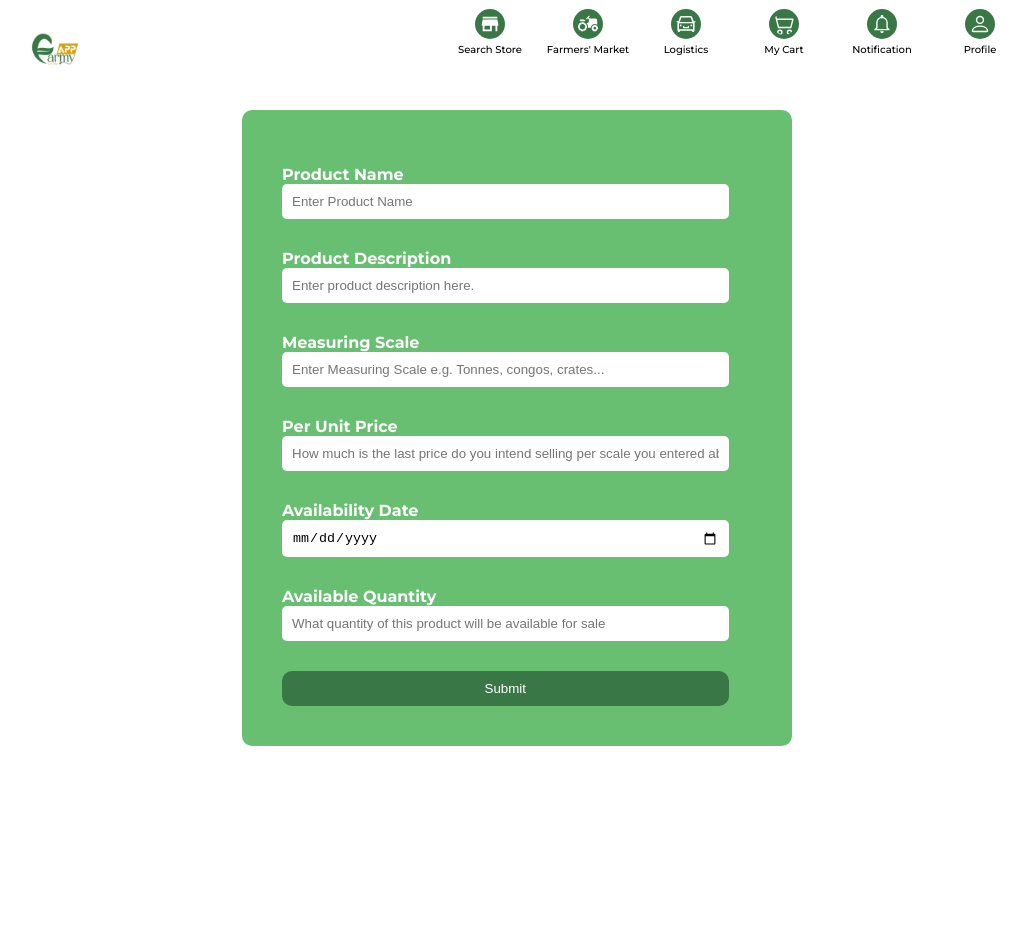
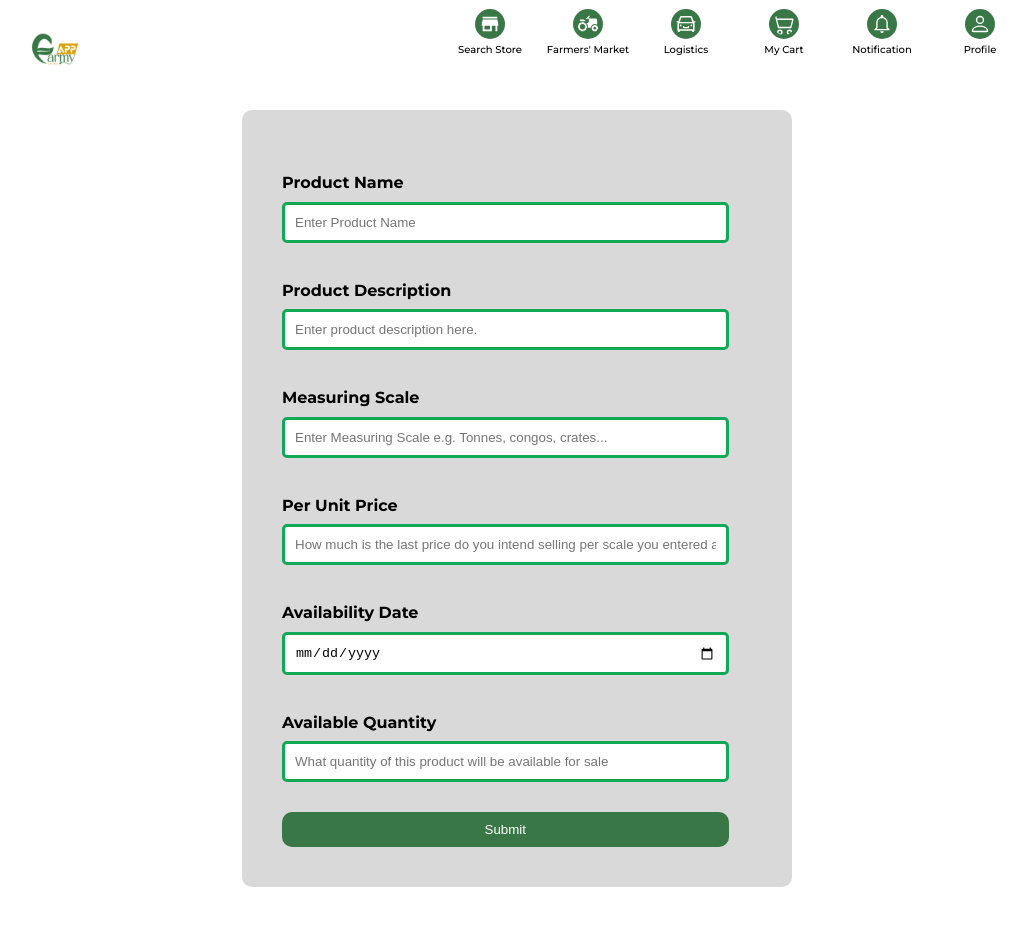
Before and after one commit to deviator53/FarmyApp-Team2, a React (Create React App) app: page /editfarmproduct/1 in a window 1280 px wide. Shown: the whole page, without its empty margins (123-1150 px from the left). Before the commit the page ends 800 px from the top, so only its background shows below. Built offline with nearby package versions, Linux system fonts and the light colour scheme; no server answers.

Commit message:
worked on the store upload page
worked on fetching data from the API in the useEffect and also worked on the design of the page

```diff
--- a/src/Components/StoreUpload.js
+++ b/src/Components/StoreUpload.js
@@ -12,10 +12,10 @@ import Navbar from "./Navbar";
 
 function StoreUpload() {
   const { setUserInfo } = useContext(UserContext);
-  const [selectedCategory, setSelectedCategory] = useState('');
+  const [selectedCategory, setSelectedCategory] = useState("");
   const [showCategoryPopup, setShowCategoryPopup] = useState(false);
-  const [newCategoryName, setNewCategoryName] = useState('')
-  const [categories, setCategories] = useState('')
+  const [newCategoryName, setNewCategoryName] = useState("");
+  const [categories, setCategories] = useState("");
 
   const navigate = useNavigate();
 
@@ -53,13 +53,20 @@ function StoreUpload() {
   };
 
   useEffect(() => {
-    axios.get()
+    axios
+      .get("api/v1/storeproducts/category")
+      .then((res) => {
+        console.log(res);
       })
+      .catch((err) => {
+        console.log(err);
+      });
+  });
 
   const handleCreateCategory = async () => {
     try {
       // Send the new category name to the server
-      const response = await axios.post('api/v1/storeproducts/category', {
+      const response = await axios.post("api/v1/storeproducts/category", {
         name: newCategoryName,
       });
 
@@ -67,7 +74,7 @@ function StoreUpload() {
       setCategories([...categories, response.data]);
 
       // Clear the newCategoryName state and close the popup
-      setNewCategoryName('');
+      setNewCategoryName("");
       setShowCategoryPopup(false);
     } catch (error) {
       console.error(error);
@@ -147,7 +154,8 @@ function StoreUpload() {
           </div>
           <div className="waitlist_post">
             <label className="form_label">Product Description</label>
-            <input
+            <textarea
+              rows={6}
               type="text"
               onChange={(e) => setProductDescription(e.target.value)}
               value={productDescription}
@@ -176,14 +184,17 @@ function StoreUpload() {
             >
               <option value="">Select a category...</option>
               {/* Map over your categories here */}
-                {categories.map((category) => (
+              {/* I have to comment this out because there's an error from the backend in regards to the API we're trying to fetch. So I can be able to work on the design of the page */}
+              {/* {categories.map((category) => (
                 <option key={category._id} value={category._id}>
                   {category.name}
                 </option>
-                ))}
+              ))} */}
             </select>
-            {selectedCategory === 'new' && (
-                <button onClick={() => setShowCategoryPopup(true)}>Create New Category</button>
+            {selectedCategory === "new" && (
+              <button onClick={() => setShowCategoryPopup(true)}>
+                Create New Category
+              </button>
             )}
           </div>
           {showCategoryPopup && (
@@ -192,13 +203,19 @@ function StoreUpload() {
               <input
                 type="text"
                 onChange={(e) => setNewCategoryName(e.target.value)}
-                value = {newCategoryName}
+                value={newCategoryName}
                 className="form_input"
-                placeholder={"Enter the name of the categopry you're trying to create here"}
+                placeholder={
+                  "Enter the name of the categopry you're trying to create here"
+                }
                 // Add state and onChange handler for new category name
               />
-                <button onClick={() => handleCreateCategory()}>Create Category</button>
-                <button onClick={() => setShowCategoryPopup(false)}>Cancel</button>
+              <button onClick={() => handleCreateCategory()}>
+                Create Category
+              </button>
+              <button onClick={() => setShowCategoryPopup(false)}>
+                Cancel
+              </button>
             </div>
           )}
 
--- a/src/index.js
+++ b/src/index.js
@@ -1,10 +1,9 @@
-import React from 'react';
-import ReactDOM from 'react-dom/client';
-import './index.css';
-import App from './App';
-import reportWebVitals from './reportWebVitals';
+import React from "react";
+import ReactDOM from "react-dom/client";
+import "./index.css";
+import App from "./App";
 
-const root = ReactDOM.createRoot(document.getElementById('root'));
+const root = ReactDOM.createRoot(document.getElementById("root"));
 root.render(
   <React.StrictMode>
     <App />
@@ -14,4 +13,3 @@ root.render(
 // If you want to start measuring performance in your app, pass a function
 // to log results (for example: reportWebVitals(console.log))
 // or send to an analytics endpoint. Learn more: https://bit.ly/CRA-vitals
-reportWebVitals();
--- a/src/styles/waitlist.css
+++ b/src/styles/waitlist.css
@@ -9,7 +9,8 @@
 
 .container1 {
   max-width: 550px;
-    background-color: var(--color-primary-tint2);
+  /* background-color: var(--color-primary-tint2); */
+  background-color: #d9d9d9;
   margin: 40px auto;
   color: rgb(255, 255, 255);
   padding: 20px;
@@ -30,21 +31,22 @@
 
 .form_label {
   width: 50px;
-    font-size: medium;
-    font-weight: bold;
+  font-weight: 700;
+  line-height: 36.5px;
+  color: #000000;
   padding-right: 10px;
-
 }
 
 .form_input {
+  border: 3px solid #0fa958;
   padding: 10px;
   border-radius: 5px;
   width: 95%;
-    align-self:center;
+  align-self: center;
 }
 
 .pos_bt {
-    background-color: rgb(57,120,70);
+  background-color: rgb(57, 120, 70);
   color: var(--color-grey);
   width: 95%;
   padding: 10px 50px;
@@ -55,7 +57,7 @@
   /* margin-bottom: 20px; */
   /* margin-right: 20px; */
 }
-.container2{
+.container2 {
   width: 95%;
   height: 170px;
   border: 5px solid var(--color-primary);
```
Lines whose indentation alone changed are shown as unchanged.
